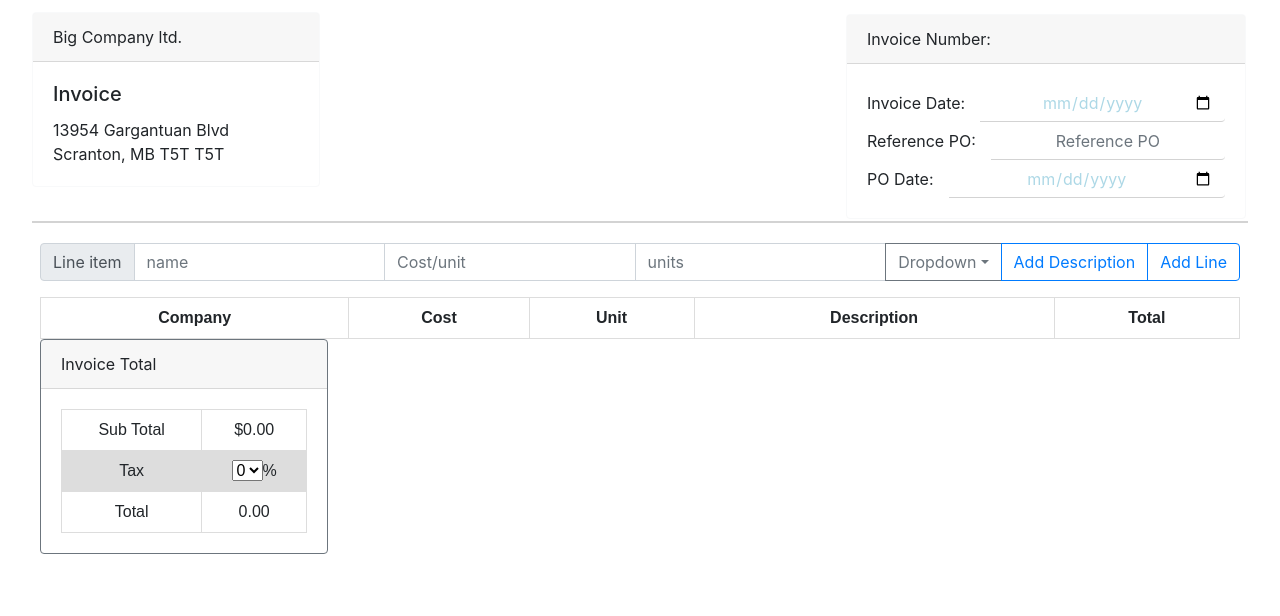
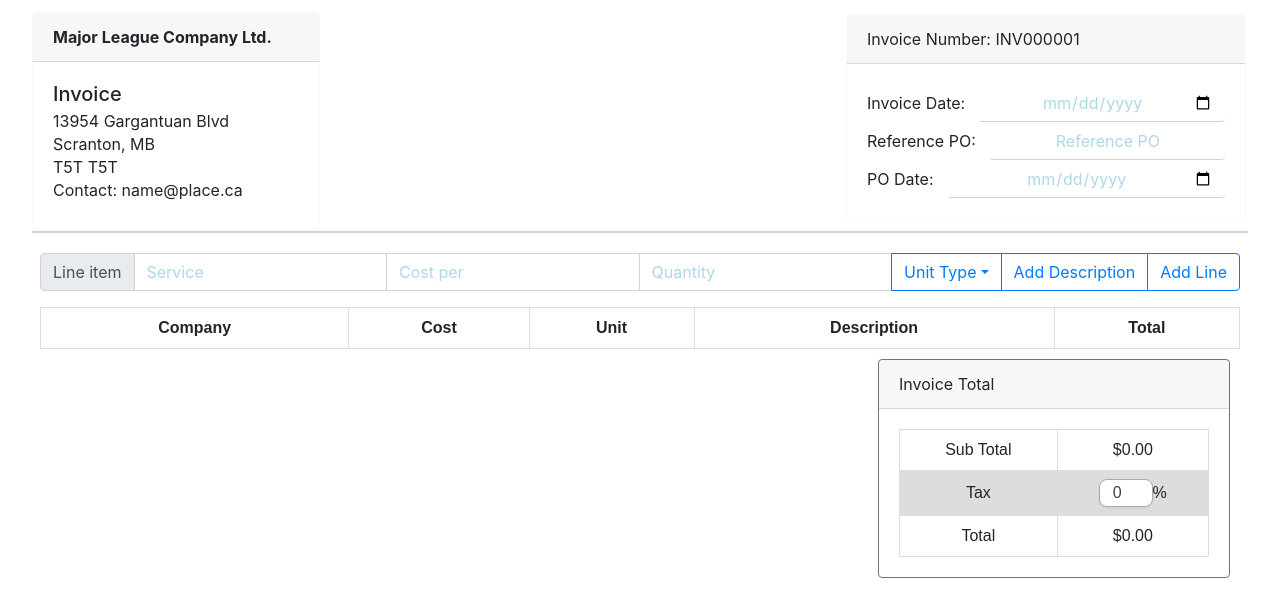
Before and after one commit to rfilaxwy/invoice-ui, a React (Create React App) app: page / in a window 1280 px wide. Shown: the top 616 px of the page. Built offline with nearby package versions, Linux system fonts and the light colour scheme.

Commit message:
Copy line

```diff
--- a/src/components/CompanyHeader/CompanyHeader.js
+++ b/src/components/CompanyHeader/CompanyHeader.js
@@ -7,7 +7,7 @@ export default class CompanyHeader extends Component {
   constructor(props) {
     super(props);
     this.state = {
-      companyName: "Big Company ltd.",
+      companyName: "Major League Company Ltd.",
       address: "13954 Gargantuan Blvd",
       city: "Scranton",
       province: "MB",
@@ -20,16 +20,26 @@ export default class CompanyHeader extends Component {
 
   render() {
     let co = this.state;
-    let address = `${co.address}
-    ${co.city}, ${co.province}
-    ${co.postalCode}`;
+    let address = (
+      <div className={classes.address}>
+        <p>{co.address}</p>
+        <p>
+          {co.city}, {co.province}
+        </p>
+        <p>{co.postalCode}</p>
+        <p>Contact: {co.email}</p>
+      </div>
+    );
+
     return (
       <div>
         <Card border="light" style={{ width: "18rem" }}>
-          <Card.Header>{co.companyName}</Card.Header>
+          <Card.Header className={classes.companyName}>
+            {co.companyName}
+          </Card.Header>
           <Card.Body>
             <Card.Title>Invoice</Card.Title>
-            <Card.Text>{address}</Card.Text>
+            {address}
           </Card.Body>
         </Card>
       </div>
--- a/src/components/CompanyHeader/CompanyHeader.module.css
+++ b/src/components/CompanyHeader/CompanyHeader.module.css
@@ -0,0 +1,6 @@
+.companyName {
+  font-weight: Bolder;
+}
+.address {
+  line-height: 7px;
+}
--- a/src/components/InvoiceLine/InvoiceLine.js
+++ b/src/components/InvoiceLine/InvoiceLine.js
@@ -19,11 +19,12 @@ export default class InvoiceLine extends Component {
     super(props);
     this.state = {
       setShow: false,
+      lineItem: 0,
       name: "",
       cost: "",
       units: "",
       description: "",
-      unitName: "Dropdown",
+      unitName: "Unit Type",
       outPutLine: "",
       unitChoice: ["each", "lbs", "kg", "hr"]
     };
@@ -101,26 +102,26 @@ export default class InvoiceLine extends Component {
             <InputGroup.Text>Line item</InputGroup.Text>
           </InputGroup.Prepend>
           <FormControl
-            placeholder="name"
+            placeholder="Service"
             onChange={e => {
               this.handleChange(e, "name");
             }}
           />
           <FormControl
-            placeholder="Cost/unit"
+            placeholder="Cost per"
             onChange={e => {
               this.handleChange(e, "cost");
             }}
           />
           <FormControl
-            placeholder="units"
+            placeholder="Quantity"
             onChange={e => {
               this.handleChange(e, "units");
             }}
           />
           <DropdownButton
             as={InputGroup.Append}
-            variant="outline-secondary"
+            variant="outline-primary"
             title={this.state.unitName}
             id="input-group-dropdown-2"
           >
--- a/src/components/InvoiceLineContainer/InvoiceLineContainer.js
+++ b/src/components/InvoiceLineContainer/InvoiceLineContainer.js
@@ -14,6 +14,9 @@ export default class InvoiceLineContainer extends Component {
   }
 
   addInvoiceLine = (name, cost, units, unitName, description, total) => {
+    if (isNaN(parseFloat(cost)) || isNaN(parseFloat(units))) {
+      alert("Need a number of units and cost");
+    } else {
       let newLine = {
         name,
         cost,
@@ -24,6 +27,7 @@ export default class InvoiceLineContainer extends Component {
       this.setState({
         invoiceLines: [...this.state.invoiceLines, newLine]
       });
+    }
   };
 
   deleteInvoiceLine = index => {
@@ -31,13 +35,18 @@ export default class InvoiceLineContainer extends Component {
     oldInvoiceLines.splice(index, 1);
     this.setState({ invoiceLines: oldInvoiceLines });
   };
+  copyLine = index => {
+    let invLine = this.state.invoiceLines[index];
+    this.setState({
+      invoiceLines: [...this.state.invoiceLines, invLine]
+    });
+  };
 
   render() {
     let invLines = this.state.invoiceLines;
     let subTotal = 0;
     if (invLines.length > 0) {
       invLines.forEach(line => {
-        console.log(line.total);
         subTotal += parseFloat(line.total);
       });
     }
@@ -63,7 +72,11 @@ export default class InvoiceLineContainer extends Component {
             </td>
             <td className={classes.lastCol}>
               <FaEdit
+                title="copy line"
                 className={classes.del}
+                onClick={() => {
+                  this.copyLine(index);
+                }}
                 //on click bring up a modal with editable
               />
               <IoMdClose
--- a/src/components/LineItem/LineItem.module.css
+++ b/src/components/LineItem/LineItem.module.css
@@ -14,6 +14,9 @@
   border: none;
   border-bottom: 0.5px solid lightgray;
 }
+::placeholder {
+  color: lightblue !important;
+}
 .inputs:hover {
   border-bottom: 1px solid gray;
 }
--- a/src/components/ReferenceHolder/ReferenceHolder.js
+++ b/src/components/ReferenceHolder/ReferenceHolder.js
@@ -34,25 +34,22 @@ export default class TaskAdder extends Component {
   handleInput = (input, name) => {
     let value = input;
     let refArr = this.state.referenceInputs;
-    let index;
     for (let i = 0; i < refArr.length; i++) {
       if (refArr[i].name === name) {
         refArr[i].input = value;
-        index = i;
       }
     }
-    console.log(refArr);
     this.setState({ referenceInputs: refArr });
   };
 
   render() {
-    let referenceInputs = this.state.referenceInputs.map(ref => {
-      return <LineItem data={ref} update={this.handleInput} />;
+    let referenceInputs = this.state.referenceInputs.map((ref, i) => {
+      return <LineItem key={i} data={ref} update={this.handleInput} />;
     });
     return (
       <div className={classes.refBox}>
         <Card border="light" className={classes.cardPrimary}>
-          <Card.Header>Invoice Number: {this.props.invoiceNumber}</Card.Header>
+          <Card.Header>Invoice Number: {this.state.invoiceNumber}</Card.Header>
           <Card.Body>{referenceInputs}</Card.Body>
         </Card>
       </div>
--- a/src/components/TotalBox/TotalBox.js
+++ b/src/components/TotalBox/TotalBox.js
@@ -1,11 +1,12 @@
 import React, { useState } from "react";
 import { Card } from "react-bootstrap";
 
+import classes from "./TotalBox.module.css";
+
 const TotalBox = props => {
   const [tax, setTax] = useState(0);
-  console.log(props);
   return (
-    <Card border="secondary" style={{ width: "18rem" }}>
+    <Card border="secondary" className={classes.tBox}>
       <Card.Header>Invoice Total</Card.Header>
       <Card.Body>
         <table>
@@ -26,6 +27,7 @@ const TotalBox = props => {
                   <option>5</option>
                   <option>7</option>
                   <option>9</option>
+                  <option>12</option>
                 </select>
                 %
               </td>
@@ -33,6 +35,7 @@ const TotalBox = props => {
             <tr>
               <td>Total</td>
               <td>
+                $
                 {(
                   parseFloat(props.subTotal) +
                   parseFloat(props.subTotal) * (parseFloat(tax) / 100)
--- /dev/null
+++ b/src/components/TotalBox/TotalBox.module.css
@@ -0,0 +1,24 @@
+.tBox {
+  float: right !important;
+  margin: 10px;
+  width: 22rem;
+  background-color: white;
+}
+select {
+  display: inline;
+  font-size: 16px;
+  font-family: sans-serif;
+  color: #444;
+  line-height: 1;
+  padding: 0.3em 1em 0.3em 0.8em;
+  width: 40%;
+  box-sizing: border-box;
+  margin: 0;
+  border: 1px solid #aaa;
+  box-shadow: 0 1px 0 1px rgba(0, 0, 0, 0.04);
+  border-radius: 0.5em;
+  -moz-appearance: none;
+  -webkit-appearance: none;
+  appearance: none;
+  background-color: #fff;
+}
```
Lines whose indentation alone changed are shown as unchanged.
